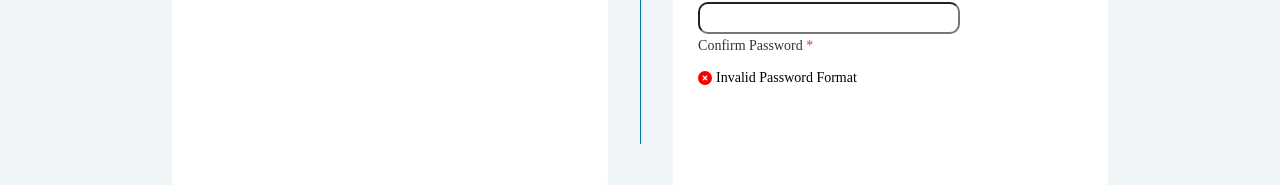
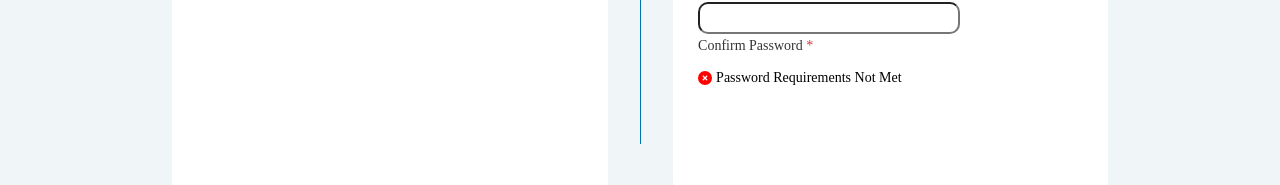
Before and after one commit to DestinyJoyner/iCapital-Budget-FE, a React (Vite) app: page /auth in a window 1280 px wide. Shown: the part 512-697 px from the top of the page. Built offline with nearby package versions, Linux system fonts and the light colour scheme; no server answers.

Commit message:
fied transaction back to contained scrolled container, added padding to lst transac card to ensure visibility

```diff
--- a/src/components/dashboard/AccountDashboard.scss
+++ b/src/components/dashboard/AccountDashboard.scss
@@ -83,7 +83,7 @@
     grid-row: 2;
     display: grid;
     grid-template-columns: repeat(3, 1fr);
-    // height: 52vh;
+    height: 50vh;
     overflow: hidden;
     column-gap: 2vw;
     padding: 0 1vw;
--- a/src/components/passwordInput/PasswordInput.jsx
+++ b/src/components/passwordInput/PasswordInput.jsx
@@ -46,7 +46,7 @@ const [showPassword, setShowPassword] = useState(false)
             <span>Confirm Password</span>
           </label>
           <span className="password_match">
-            {passwordMatch ? <span><FaCheckCircle color={"green"} /> Passwords Match  </span>: <span> <FaCircleXmark color={"red"} /> Invalid Password Format </span>}
+            {passwordMatch ? <span><FaCheckCircle color={"green"} /> Passwords Match  </span>: <span> <FaCircleXmark color={"red"} /> Password Requirements Not Met </span>}
           </span>
         </>
     )
--- a/src/components/transactions/TransactionCard.scss
+++ b/src/components/transactions/TransactionCard.scss
@@ -2,6 +2,13 @@
   display: grid;
   grid-template-columns: 0.6fr 2fr 1.3fr;
   align-items: center;
+
+  // add padding to last card item to prevent cut off
+  &:last-child {
+     padding-bottom: 3vh;
+     margin-bottom: 1.5vh;
+  }
+
 
   &_icon {
     & svg {
--- a/src/components/transactions/Transactions.scss
+++ b/src/components/transactions/Transactions.scss
@@ -2,6 +2,9 @@
   display: grid;
   row-gap: 1vh;
   height: fit-content;
+  max-height: 100%;
+  margin-bottom: 3vh;
+  // overflow-y: auto;
 
   &_none {
     margin: 1vh 0;
```
